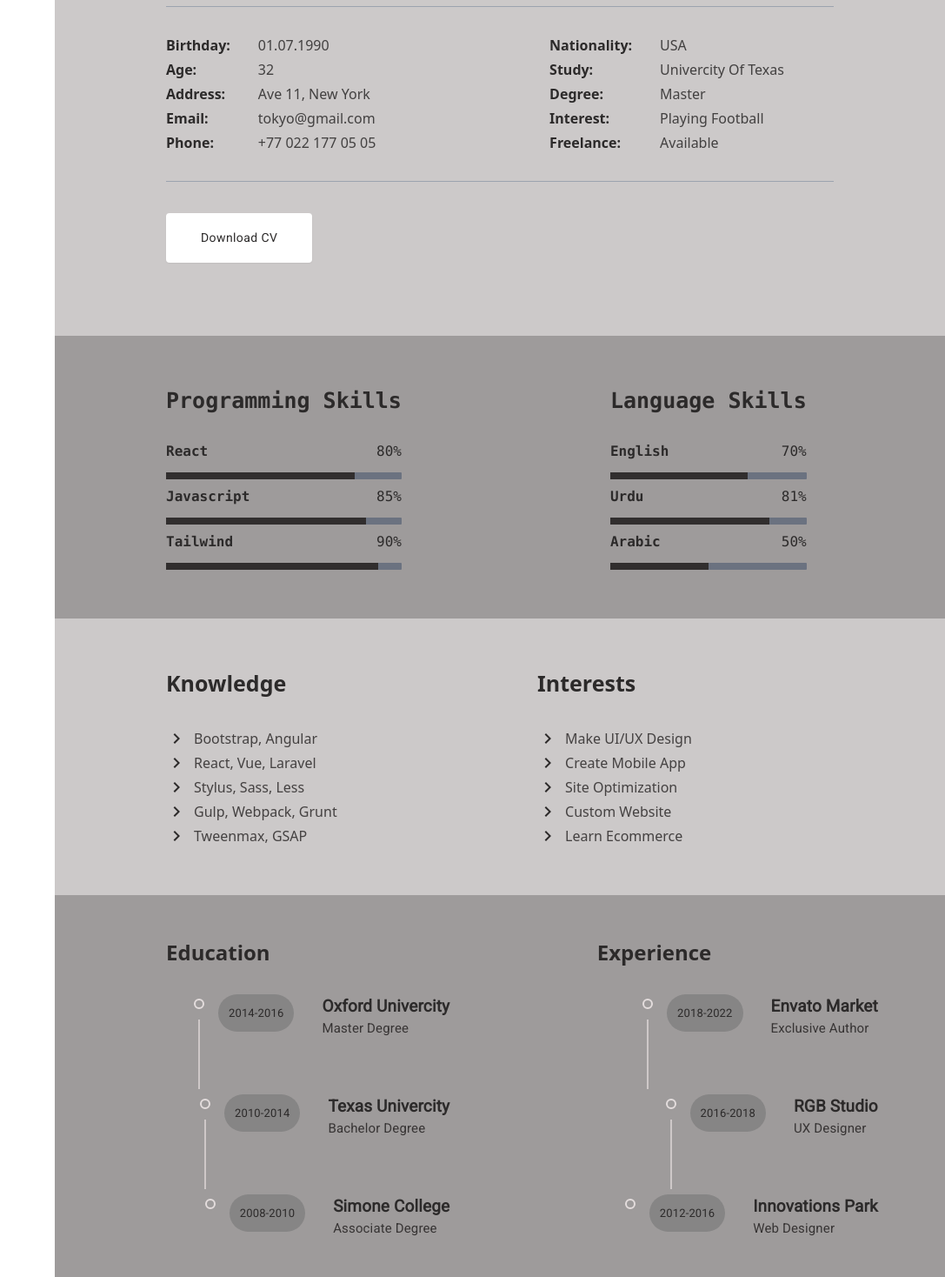
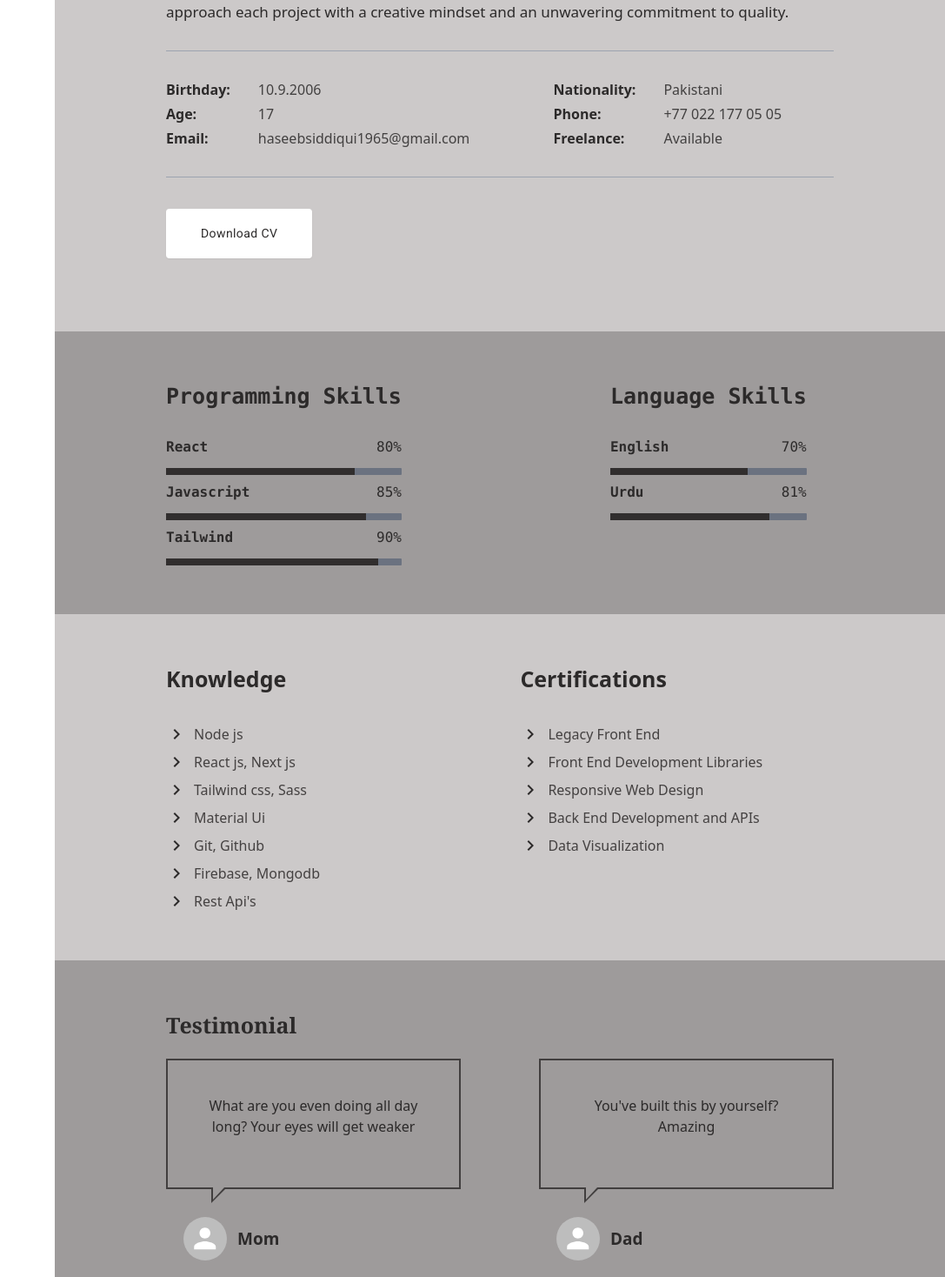
Before and after one commit to haseeb196/old-portfolio, a Next.js app: page /about in a window 1280 px wide. Shown: the part 1162-2630 px from the top of the page at 87% size, without its empty margins (193-1280 px from the left). Built offline with nearby package versions, Linux system fonts and the light colour scheme.

Commit message:
About Page content still not completed

```diff
--- a/src/components/Animations/Swiper/Swiper.js
+++ b/src/components/Animations/Swiper/Swiper.js
@@ -1,8 +1,10 @@
 import { Avatar } from '@mui/material';
-const Swipers = ({ text, name, about, image }) => {
+const Swipers = ({ text, name, image }) => {
   return (
     <div>
-      <div className={`squarediv relative mb-8 w-full border-[2px] border-solid border-gray-400 p-[40px]`}>
+      <div
+        className={`squarediv relative mb-8 min-h-[150px] w-full border-[2px] border-solid border-[#413e3e] p-[40px]`}
+      >
         <p className="text-center">{text}</p>
       </div>
 
@@ -14,9 +16,8 @@ const Swipers = ({ text, name, about, image }) => {
             alt="avatar"
           />
         </div>
-        <div>
+        <div className={`flex flex-col items-center justify-center`}>
           <h1 className="text-[19px] font-bold capitalize">{name}</h1>
-          <p className="text-[#646262]">{about}</p>
         </div>
       </div>
     </div>
--- a/src/components/PagesComponents/about/MainComponent/About.js
+++ b/src/components/PagesComponents/about/MainComponent/About.js
@@ -1,7 +1,7 @@
 import Div1 from '../components/Div1';
 import Div2 from '../components/Div2';
 import Div3 from '../components/Div3';
-import Div4 from '../components/Div4';
+
 import Testimonial from '../components/Testimonial';
 const About = () => {
   return (
@@ -9,7 +9,6 @@ const About = () => {
       <Div1 />
       <Div2 />
       <Div3 />
-      <Div4 />
       <Testimonial />
     </div>
   );
--- a/src/components/PagesComponents/about/components/Div1.js
+++ b/src/components/PagesComponents/about/components/Div1.js
@@ -28,20 +28,20 @@ function Div1() {
         </div>
       </div>
       <div className="flex flex-col gap-[2px] pb-8 pt-5 capitalize">
-        <h2 className="text-[25px] font-semibold text-[#2c2a2a]">Adriano Smith</h2>
+        <h2 className="text-[25px] font-semibold text-[#2c2a2a]">Abdul haseeb</h2>
         <p className="text-[#393838]">web developer</p>
       </div>
       <hr className="border-gray-400" />
-      <div className="font-roboto-condensed flex max-w-[1000px] flex-col gap-5 py-8 text-[17px] text-[#2c2a2a]">
-        <p>
-          Hi, my name is Adriano Smith and I began using WordPress when it first began. I’ve spent most of my waking
-          hours for the last ten years designing, programming and operating WordPress sites.
+      <div className="flex  max-w-[1000px] flex-col gap-5 py-8 font-sans text-[17px] text-[#2c2a2a]">
+        <p className="flex flex-col gap-1">
+          As a frontend developer, my passion lies in crafting beautiful, intuitive user interfaces that bring digital
+          experiences to life. I thrive on creating seamless interactions that leave a lasting impression on users.{' '}
         </p>
         <p>
-          One of my specialties is taking an idea from scratch and creating a full-fledged platform. I go beyond to
-          produce sites with a unique, outstanding, contemporary look-and-feel. With extensive knowledge of web
-          mechanics, I’m able to optimize complex integrations to require little-to-no maintenance while running on
-          their own for years.
+          My expertise in HTML, CSS, and Javascript, combined with my proficiency in frameworks such as React JS, Next
+          JS and Tailwind CSS, allows me to build visually stunning and highly responsive web applications. Whether
+          it&apos;s creating a website from scratch or revamping an existing one, I approach each project with a
+          creative mindset and an unwavering commitment to quality.
         </p>
       </div>
       <hr className="border-gray-400" />
@@ -52,39 +52,26 @@ function Div1() {
 
             <p>age:</p>
 
-            <p>address:</p>
+            <p>email:</p>
+          </div>
+          <div className="flex max-w-[140px] flex-col flex-nowrap gap-1 text-[#424040]">
+            <p>10.9.2006</p>
+            <p>{new Date().getFullYear() - '2006'}</p>
 
-            <p>email:</p>
-
-            <p>phone:</p>
-          </div>
-          <div className="flex flex-col flex-nowrap gap-1 text-[#424040]">
-            <p>01.07.1990</p>
-            <p>32</p>
-            <p>Ave 11, New York</p>
-            <p>tokyo@gmail.com</p>
-            <p>
-              <a href="tel:+770221770505">+77 022 177 05 05</a>
-            </p>
+            <p className="s400:break-words">haseebsiddiqui1965@gmail.com</p>
           </div>
         </div>
         <div className="flex flex-row gap-[2rem] s400:gap-[4%]">
           <div className="flex flex-col gap-1 font-semibold capitalize text-[#2c2a2a]">
             <p>nationality:</p>
-
-            <p>study:</p>
-
-            <p>Degree:</p>
-
-            <p>Interest:</p>
-
+            <p>phone:</p>
             <p>Freelance:</p>
           </div>
           <div className="flex flex-col flex-nowrap gap-1 capitalize text-[#424040]">
-            <p className="uppercase">usa</p>
-            <p className="whitespace-nowrap">Univercity of Texas</p>
-            <p>Master</p>
-            <p className="whitespace-nowrap">Playing Football</p>
+            <p>Pakistani</p>
+            <p className="whitespace-nowrap">
+              <a href="tel:+770221770505">+77 022 177 05 05</a>
+            </p>
             <p>Available</p>
           </div>
         </div>
--- a/src/components/PagesComponents/about/components/Div2.js
+++ b/src/components/PagesComponents/about/components/Div2.js
@@ -57,12 +57,6 @@ const Div2 = () => {
               percent={81}
             />
           </div>
-          <div>
-            <Progressbar
-              title={'arabic'}
-              percent={50}
-            />
-          </div>
         </div>
       </motion.div>
     </div>
--- a/src/components/PagesComponents/about/components/Div3.js
+++ b/src/components/PagesComponents/about/components/Div3.js
@@ -7,43 +7,97 @@ const Div3 = () => {
         <div>
           <h1 className="text-[25px] font-bold capitalize">knowledge</h1>
         </div>
-        <div className="flex flex-col gap-1">
+        <div className="flex flex-col gap-2">
           <p className="flex gap-x-2">
-            <NavigateNext /> <span className="text-[#444141]">Bootstrap, Angular</span>
+            <NavigateNext /> <span className="text-[#444141]">Node js</span>
           </p>
           <p className="flex gap-x-2">
-            <NavigateNext /> <span className="text-[#444141]">React, Vue, Laravel</span>
+            <NavigateNext /> <span className="text-[#444141]">React js, Next js</span>
+          </p>
+
+          <p className="flex gap-x-2">
+            <NavigateNext /> <span className="text-[#444141]">Tailwind css, Sass</span>
           </p>
           <p className="flex gap-x-2">
-            <NavigateNext /> <span className="text-[#444141]">Stylus, Sass, Less</span>
+            <NavigateNext /> <span className="text-[#444141]">Material Ui</span>
           </p>
           <p className="flex gap-x-2">
-            <NavigateNext /> <span className="text-[#444141]">Gulp, Webpack, Grunt</span>
+            <NavigateNext /> <span className="text-[#444141]">Git, Github</span>
           </p>
           <p className="flex gap-x-2">
-            <NavigateNext /> <span className="text-[#444141]">Tweenmax, GSAP</span>
+            <NavigateNext /> <span className="text-[#444141]">Firebase, Mongodb</span>
+          </p>
+          <p className="flex gap-x-2">
+            <NavigateNext /> <span className="text-[#444141]">Rest Api&apos;s</span>
           </p>
         </div>
       </div>
+
       <div className="flex flex-col gap-y-8 s760:gap-y-6">
         <div>
-          <h1 className="text-[25px] font-bold capitalize">Interests</h1>
+          <h1 className="text-[25px] font-bold capitalize">certifications</h1>
         </div>
-        <div className="flex flex-col gap-1">
+        <div className="flex flex-col gap-2">
           <p className="flex gap-x-2">
-            <NavigateNext /> <span className="text-[#444141]">Make UI/UX Design</span>
+            <NavigateNext />{' '}
+            <span className="text-[#444141] hover:text-black">
+              <a
+                href="https://www.freecodecamp.org/certification/fcc9ddae037-9284-4210-a51d-54bbc9d0ad5a/legacy-front-end"
+                target={'_blank'}
+                rel="noreferrer"
+              >
+                Legacy Front End
+              </a>
+            </span>
           </p>
           <p className="flex gap-x-2">
-            <NavigateNext /> <span className="text-[#444141]">Create Mobile App</span>
+            <NavigateNext />{' '}
+            <span className="text-[#444141] hover:text-black">
+              <a
+                href="https://www.freecodecamp.org/certification/fcc9ddae037-9284-4210-a51d-54bbc9d0ad5a/front-end-development-libraries"
+                target={'_blank'}
+                rel="noreferrer"
+              >
+                Front End Development Libraries
+              </a>
+            </span>
           </p>
           <p className="flex gap-x-2">
-            <NavigateNext /> <span className="text-[#444141]">Site Optimization</span>
+            <NavigateNext />{' '}
+            <span className="text-[#444141] hover:text-black">
+              <a
+                href="https://www.freecodecamp.org/certification/fcc9ddae037-9284-4210-a51d-54bbc9d0ad5a/responsive-web-design"
+                target={'_blank'}
+                rel="noreferrer"
+              >
+                Responsive Web Design
+              </a>
+            </span>
           </p>
           <p className="flex gap-x-2">
-            <NavigateNext /> <span className="text-[#444141]">Custom Website</span>
+            <NavigateNext />{' '}
+            <span className="text-[#444141] hover:text-black">
+              <a
+                href="https://www.freecodecamp.org/certification/fcc9ddae037-9284-4210-a51d-54bbc9d0ad5a/back-end-development-and-apis"
+                target={'_blank'}
+                rel="noreferrer"
+              >
+                Back End Development and APIs
+              </a>
+            </span>
           </p>
+
           <p className="flex gap-x-2">
-            <NavigateNext /> <span className="text-[#444141]">Learn Ecommerce</span>
+            <NavigateNext />
+            <span className="text-[#444141] hover:text-black">
+              <a
+                href="https://www.freecodecamp.org/certification/fcc9ddae037-9284-4210-a51d-54bbc9d0ad5a/data-visualization"
+                target={'_blank'}
+                rel="noreferrer"
+              >
+                Data Visualization
+              </a>
+            </span>
           </p>
         </div>
       </div>
--- a/src/components/PagesComponents/about/components/Div4.js
+++ /dev/null
@@ -1,41 +0,0 @@
-import Timelines from '@/components/Animations/MuiComponents/Timelines';
-const Div4 = () => {
-  return (
-    <div className="flex flex-row gap-x-[20%] bg-[#9e9b9b] py-12 text-[#2c2a2a] xl:px-32 sg:gap-[16%] sg:!px-16 s400:!px-6 s760:flex-col s760:!px-8">
-      <div className="flex flex-col gap-6">
-        <div>
-          <h1 className="text-[24px] font-bold capitalize">education</h1>
-        </div>
-
-        <div>
-          <Timelines
-            D1={'2014-2016'}
-            D2={'2010-2014'}
-            D3={'2008-2010'}
-            t1={{ title: 'Oxford Univercity', span: 'Master Degree' }}
-            t2={{ title: 'Texas Univercity', span: 'Bachelor Degree' }}
-            t3={{ title: 'Simone College', span: 'Associate Degree' }}
-          />
-        </div>
-      </div>
-      <div className="flex flex-col justify-start gap-6">
-        <div>
-          <h1 className="text-[24px] font-bold capitalize">experience</h1>
-        </div>
-
-        <div>
-          <Timelines
-            D1={'2018-2022'}
-            D2={'2016-2018'}
-            D3={'2012-2016'}
-            t1={{ title: 'Envato Market', span: 'Exclusive Author' }}
-            t2={{ title: 'RGB Studio', span: 'UX Designer' }}
-            t3={{ title: 'Innovations Park', span: 'Web Designer' }}
-          />
-        </div>
-      </div>
-    </div>
-  );
-};
-
-export default Div4;
--- a/src/components/PagesComponents/about/components/Testimonial.js
+++ b/src/components/PagesComponents/about/components/Testimonial.js
@@ -8,27 +8,21 @@ import { Swiper, SwiperSlide } from 'swiper/react';
 const Testimonial = () => {
   const content = {
     x1: {
-      text: 'Beautiful minimalist design and great, fast response with support. Highly recommend. Thanks Marketify!',
-      author: 'alexander walker',
-      span: 'graphic designer',
-      image: 'https://i.pinimg.com/736x/87/14/d5/8714d527903f7a8093091e167d9bddcc.jpg',
+      text: 'Haseeb is a dynamic and inspired developer, have truly helped me to see through the possibilities that awaits in the digital space.',
+      author: 'myself',
     },
     x2: {
-      text: 'I had a little problem and the support was just awesome to quickly solve the situation. And keep going on.',
-      author: 'baraka clinton',
-      span: 'english teacher',
-      image: 'https://encrypted-tbn0.gstatic.com/images?q=tbn:ANd9GcT2K27XkymJzsG1mdFcseZwBeqgyOLT2Pr_Kg&usqp=CAU',
+      text: 'What are you even doing all day long? Your eyes will get weaker',
+      author: 'Mom',
     },
     x3: {
-      text: 'These people really know what they are doing! Great customer support availability and supperb kindness.',
-      author: 'mics4',
-      span: 'developer',
-      image: 'https://img.myloview.com/stickers/people-or-human-logo-template-in-3d-circle-shape-700-238264360.jpg',
+      text: "You've built this by yourself? Amazing",
+      author: 'Dad',
     },
   };
 
   return (
-    <div className="py-14 text-[#3C3939] xl:px-32 sg:!px-16 s400:!px-6 s760:!px-8">
+    <div className="bg-[#9e9b9b] py-14 text-[#2c2a2a]  xl:px-32 sg:!px-16 s400:!px-6 s760:!px-8">
       <div className="mb-5">
         <h1 className="font-serif text-[25px] font-[900]">Testimonial</h1>
       </div>
@@ -46,24 +40,18 @@ const Testimonial = () => {
             <Swipers
               text={content.x1.text}
               name={content.x1.author}
-              about={content.x1.span}
-              image={content.x1.image}
             />
           </SwiperSlide>
           <SwiperSlide>
             <Swipers
               text={content.x2.text}
               name={content.x2.author}
-              about={content.x2.span}
-              image={content.x2.image}
             />
           </SwiperSlide>
           <SwiperSlide>
             <Swipers
               text={content.x3.text}
               name={content.x3.author}
-              about={content.x3.span}
-              image={content.x3.image}
             />
           </SwiperSlide>
         </Swiper>
--- a/src/components/PagesComponents/home/Homes.js
+++ b/src/components/PagesComponents/home/Homes.js
@@ -22,7 +22,7 @@ const Homes = () => {
         className="flex flex-col gap-[8px]"
       >
         <div
-          className={`${styles.content} flex flex-row justify-center sm:!text-[10px] lg:justify-start xl:justify-start sg:text-[15px] s400:!text-center s400:!text-[9px]`}
+          className={` ${styles.content} flex flex-row justify-center sm:!text-[10px] lg:justify-start xl:justify-start sg:text-[15px] s400:!text-center s400:!text-[9px]`}
         >
           <h1>abdul haseeb</h1>
           <h1>abdul haseeb</h1>
--- a/src/styles/globals.css
+++ b/src/styles/globals.css
@@ -68,7 +68,7 @@ html {
   top: 100%;
   left: 50px;
   border: solid transparent;
-  border-top-color: gray;
+  border-top-color: #413e3e;
   border-width: 18px 18px 0px 0px;
 }
 
@@ -80,7 +80,7 @@ html {
   top: 100%;
   left: 50px;
   border: solid transparent;
-  border-top-color: #cecdcd;
+  border-top-color: #9e9b9b;
   border-width: 14px 13px 0px 0px;
   margin-left: 2px;
 }
```
